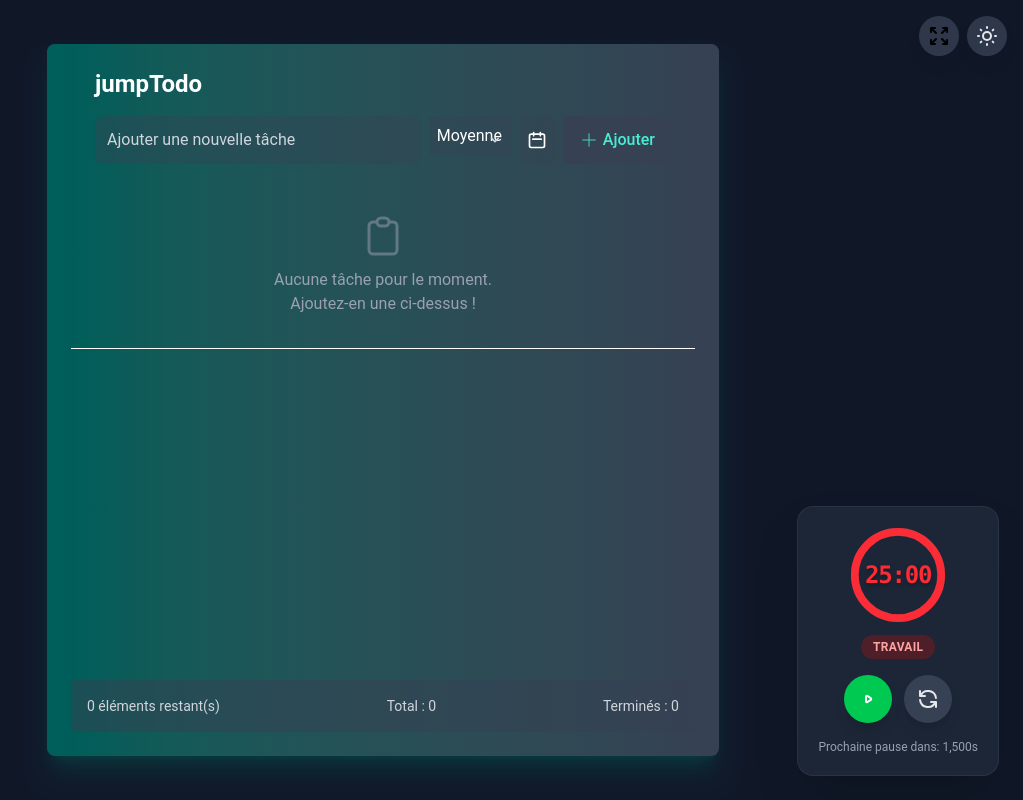
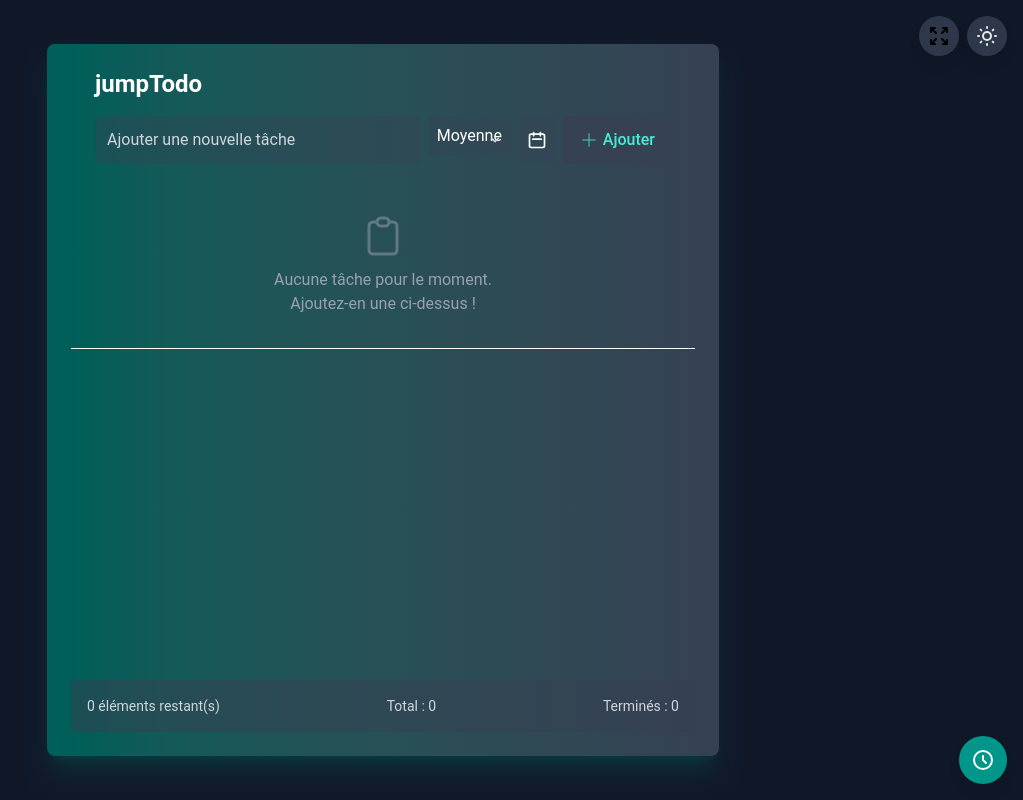
Before and after one commit to judempoyo/jumpTodo, an Angular app: page / in a window 1280 px wide. Shown: the whole page, without its empty margins (257-1280 px from the left). Built offline with nearby package versions, Linux system fonts and the light colour scheme.

Commit message:
feat: add visibility toggle functionality to Pomodoro component and enhance animations

```diff
--- a/src/app/components/pomodoro/pomodoro.component.css
+++ b/src/app/components/pomodoro/pomodoro.component.css
@@ -6,3 +6,14 @@
 .pomodoro-pulse {
   animation: pulse 2s infinite;
 }
+
+.pomodoro-transition {
+  transition: all 0.3s ease-in-out;
+  transform: translateY(0);
+}
+
+.pomodoro-transition.hidden {
+  transform: translateY(100px);
+  opacity: 0;
+  pointer-events: none;
+}
--- a/src/app/components/pomodoro/pomodoro.component.html
+++ b/src/app/components/pomodoro/pomodoro.component.html
@@ -1,72 +1,90 @@
-<div class="fixed bottom-6 right-6 bg-white/90 dark:bg-gray-800/90 backdrop-blur-sm p-5 rounded-2xl shadow-2xl z-50 border border-gray-200/50 dark:border-gray-700/50 transition-all duration-300 hover:shadow-3xl hover:scale-[1.02]"
-[class.pomodoro-pulse]="pomodoro.isRunning() && pomodoro.timer() < 10"
-[class.border-red-500]="pomodoro.mode() === 'work' && pomodoro.timer() < 30"
-[class.border-green-500]="pomodoro.mode() === 'break' && pomodoro.timer() < 30">
-  <!-- Timer Display -->
+<button (click)="toggleVisibility()"
+  class="fixed bottom-4 right-4 z-50 p-3 rounded-full bg-teal-600 text-white shadow-lg hover:bg-teal-500 transition-all"
+  *ngIf="!isVisible()">
+  <svg xmlns="http://www.w3.org/2000/svg" class="h-6 w-6" fill="none" viewBox="0 0 24 24" stroke="currentColor">
+    <path stroke-linecap="round" stroke-linejoin="round" stroke-width="2"
+      d="M12 8v4l3 3m6-3a9 9 0 11-18 0 9 9 0 0118 0z" />
+  </svg>
+</button>
+
+
+<div
+  class="fixed bottom-6 right-6 bg-white/90 dark:bg-gray-800/90 backdrop-blur-sm p-5 rounded-2xl shadow-2xl z-50 border border-gray-200/50 dark:border-gray-700/50 transition-all duration-300 hover:shadow-3xl hover:scale-[1.02]"
+  [class.pomodoro-pulse]="pomodoro.isRunning() && pomodoro.timer() < 10"
+  [class.border-red-500]="pomodoro.mode() === 'work' && pomodoro.timer() < 30"
+  [class.border-green-500]="pomodoro.mode() === 'break' && pomodoro.timer() < 30" [class.hidden]="!isVisible()">
+
+  <button (click)="toggleVisibility()"
+    class="absolute top-2 right-2 p-1 rounded-full text-gray-500 hover:bg-gray-200 dark:hover:bg-gray-700">
+    <svg xmlns="http://www.w3.org/2000/svg" class="h-5 w-5" fill="none" viewBox="0 0 24 24" stroke="currentColor">
+      <path stroke-linecap="round" stroke-linejoin="round" stroke-width="2" d="M6 18L18 6M6 6l12 12" />
+    </svg>
+  </button>
+
   <div class="flex flex-col items-center mb-4">
     <!-- Circular Progress -->
     <div class="relative w-24 h-24 mb-3">
       <svg class="w-full h-full" viewBox="0 0 100 100">
-        <!-- Background circle -->
-        <circle cx="50" cy="50" r="45" stroke-width="8"
-                class="stroke-gray-200 dark:stroke-gray-700 fill-none"/>
+
+        <circle cx="50" cy="50" r="45" stroke-width="8" class="stroke-gray-200 dark:stroke-gray-700 fill-none" />
         <!-- Progress circle -->
         <circle cx="50" cy="50" r="45" stroke-width="8"
-                [class]="pomodoro.mode() === 'work' ? 'stroke-red-500' : 'stroke-green-500'"
-                [attr.stroke-dasharray]="'283 ' + (283 * (pomodoro.timer() / (pomodoro.mode() === 'work' ? 1500 : 300)))"
-                class="fill-none transition-all duration-1000 ease-[cubic-bezier(0.65,0,0.35,1)]"
-                stroke-linecap="round" transform="rotate(-90 50 50)"/>
+          [class]="pomodoro.mode() === 'work' ? 'stroke-red-500' : 'stroke-green-500'"
+          [attr.stroke-dasharray]="'283 ' + (283 * (pomodoro.timer() / (pomodoro.mode() === 'work' ? 1500 : 300)))"
+          class="fill-none transition-all duration-1000 ease-[cubic-bezier(0.65,0,0.35,1)]" stroke-linecap="round"
+          transform="rotate(-90 50 50)" />
       </svg>
 
-      <!-- Time Text -->
+
       <div class="absolute inset-0 flex items-center justify-center flex-col">
         <div class="text-2xl font-mono font-bold tracking-tighter
                    [text-shadow:0_2px_4px_rgba(0,0,0,0.1)]
                    dark:[text-shadow:0_2px_4px_rgba(0,0,0,0.3)]
                    transition-all duration-300"
-             [class]="pomodoro.mode() === 'work' ? 'text-red-500' : 'text-green-500'">
+          [class]="pomodoro.mode() === 'work' ? 'text-red-500' : 'text-green-500'">
           {{ pomodoro.formattedTime }}
         </div>
       </div>
     </div>
 
-    <!-- Mode Indicator -->
+
     <div class="px-3 py-1 rounded-full text-xs font-semibold tracking-wide
-                transition-all duration-300"
-         [class]="pomodoro.mode() === 'work'
+                transition-all duration-300" [class]="pomodoro.mode() === 'work'
                   ? 'bg-red-100/80 text-red-700 dark:bg-red-900/50 dark:text-red-300'
                   : 'bg-green-100/80 text-green-700 dark:bg-green-900/50 dark:text-green-300'">
       {{ pomodoro.mode() === 'work' ? 'TRAVAIL' : 'PAUSE' }}
     </div>
   </div>
 
-  <!-- Controls -->
+
   <div class="flex justify-center gap-3">
-    <!-- Start/Pause Button -->
-    <button (click)="pomodoro.isRunning() ? pomodoro.pause() : pomodoro.start()"
-            class="p-3 rounded-full shadow-lg transition-all duration-300
-                   hover:scale-110 active:scale-95 focus:outline-none focus:ring-2 focus:ring-offset-2"
-            [class]="pomodoro.isRunning()
+
+    <button (click)="pomodoro.isRunning() ? pomodoro.pause() : pomodoro.start()" class="p-3 rounded-full shadow-lg transition-all duration-300
+                   hover:scale-110 active:scale-95 focus:outline-none focus:ring-2 focus:ring-offset-2" [class]="pomodoro.isRunning()
                      ? 'bg-red-500 hover:bg-red-600 focus:ring-red-500/50 dark:focus:ring-red-600/50'
                      : 'bg-green-500 hover:bg-green-600 focus:ring-green-500/50 dark:focus:ring-green-600/50'">
-      <svg xmlns="http://www.w3.org/2000/svg" class="h-6 w-6 text-white" fill="none" viewBox="0 0 24 24" stroke="currentColor">
-        <path *ngIf="pomodoro.isRunning()" stroke-linecap="round" stroke-linejoin="round" stroke-width="2" d="M10 9v6m4-6v6m7-3a9 9 0 11-18 0 9 9 0 0118 0z" />
-        <path *ngIf="!pomodoro.isRunning()" stroke-linecap="round" stroke-linejoin="round" stroke-width="2" d="M14.752 11.168l-3.197-2.132A1 1 0 0010 9.87v4.263a1 1 0 001.555.832l3.197-2.132a1 1 0 000-1.664z" />
+      <svg xmlns="http://www.w3.org/2000/svg" class="h-6 w-6 text-white" fill="none" viewBox="0 0 24 24"
+        stroke="currentColor">
+        <path *ngIf="pomodoro.isRunning()" stroke-linecap="round" stroke-linejoin="round" stroke-width="2"
+          d="M10 9v6m4-6v6m7-3a9 9 0 11-18 0 9 9 0 0118 0z" />
+        <path *ngIf="!pomodoro.isRunning()" stroke-linecap="round" stroke-linejoin="round" stroke-width="2"
+          d="M14.752 11.168l-3.197-2.132A1 1 0 0010 9.87v4.263a1 1 0 001.555.832l3.197-2.132a1 1 0 000-1.664z" />
       </svg>
     </button>
 
-    <!-- Reset Button -->
-    <button (click)="pomodoro.reset()"
-            class="p-3 rounded-full bg-gray-200 hover:bg-gray-300 dark:bg-gray-700 dark:hover:bg-gray-600
+
+    <button (click)="pomodoro.reset()" class="p-3 rounded-full bg-gray-200 hover:bg-gray-300 dark:bg-gray-700 dark:hover:bg-gray-600
                    shadow-lg transition-all duration-300 hover:scale-110 active:scale-95
                    focus:outline-none focus:ring-2 focus:ring-gray-500/50 dark:focus:ring-gray-600/50">
-      <svg xmlns="http://www.w3.org/2000/svg" class="h-6 w-6 text-gray-800 dark:text-gray-200" fill="none" viewBox="0 0 24 24" stroke="currentColor">
-        <path stroke-linecap="round" stroke-linejoin="round" stroke-width="2" d="M4 4v5h.582m15.356 2A8.001 8.001 0 004.582 9m0 0H9m11 11v-5h-.581m0 0a8.003 8.003 0 01-15.357-2m15.357 2H15" />
+      <svg xmlns="http://www.w3.org/2000/svg" class="h-6 w-6 text-gray-800 dark:text-gray-200" fill="none"
+        viewBox="0 0 24 24" stroke="currentColor">
+        <path stroke-linecap="round" stroke-linejoin="round" stroke-width="2"
+          d="M4 4v5h.582m15.356 2A8.001 8.001 0 004.582 9m0 0H9m11 11v-5h-.581m0 0a8.003 8.003 0 01-15.357-2m15.357 2H15" />
       </svg>
     </button>
   </div>
 
-  <!-- Session Info -->
+
   <div *ngIf="pomodoro.mode() === 'work'" class="mt-4 text-center text-xs text-gray-500 dark:text-gray-400">
     Prochaine pause dans: {{ pomodoro.timer() | number:'1.0-0' }}s
   </div>
--- a/src/app/components/pomodoro/pomodoro.component.ts
+++ b/src/app/components/pomodoro/pomodoro.component.ts
@@ -1,4 +1,4 @@
-import { Component, inject } from '@angular/core';
+import { Component, inject, signal } from '@angular/core';
 import { CommonModule } from '@angular/common';
 import { PomodoroService } from '../../services/pomodoro.service';
 
@@ -10,4 +10,8 @@ import { PomodoroService } from '../../services/pomodoro.service';
 })
 export class PomodoroComponent {
   pomodoro = inject(PomodoroService);
+  isVisible = signal(false);
+  toggleVisibility() {
+    this.isVisible.update(v => !v);
+  }
 }
```
